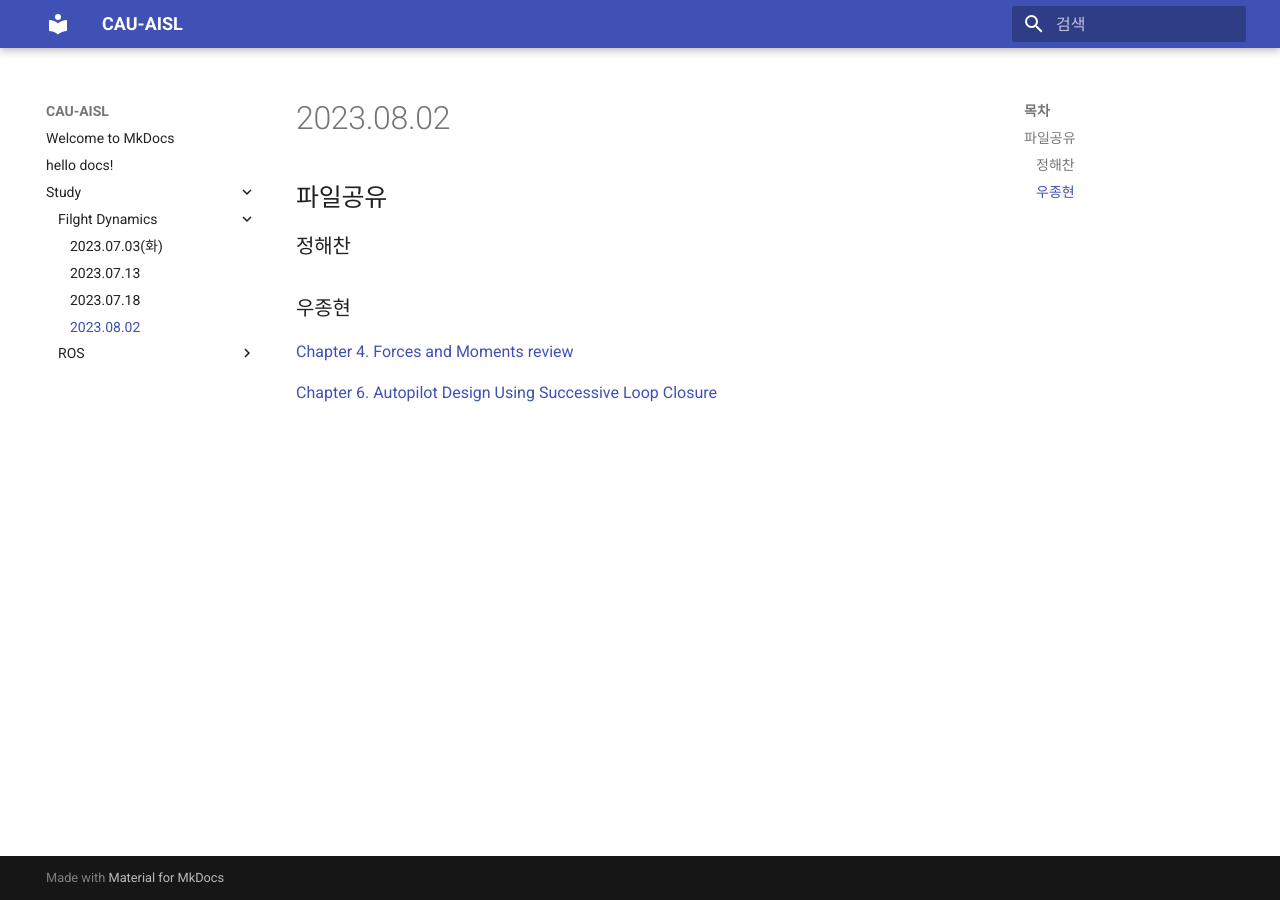
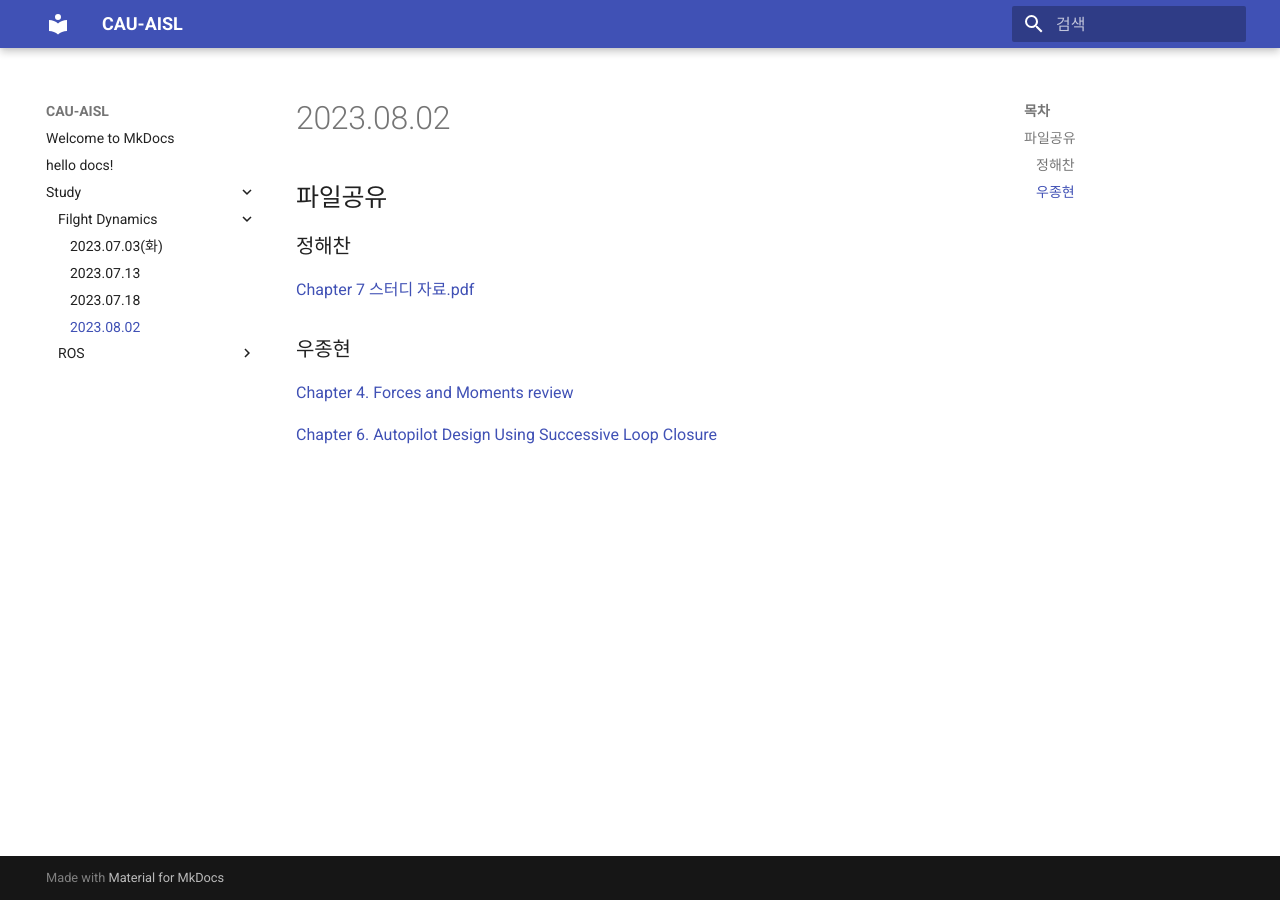
Before and after one commit to CAU-AISL/AISL-Docs, an MkDocs documentation site: the page built from docs/Study/Filght Dynamics/2023.08.02.md, in a window 1280 px wide. Built offline with MkDocs 1.6.1 and Material for MkDocs 9.7.7, drawn with Linux system fonts in a browser that asks for light colours.

Commit message:
Update 2023.08.02.md

```diff
--- a/docs/Study/Filght Dynamics/2023.08.02.md
+++ b/docs/Study/Filght Dynamics/2023.08.02.md
@@ -1,6 +1,7 @@
 ## 파일공유
 
 ### 정해찬
+[Chapter 7 스터디 자료.pdf](https://github.com/CAU-AISL/Docs/files/12225602/Chapter.7.pdf)
 
 
 ### 우종현
```
